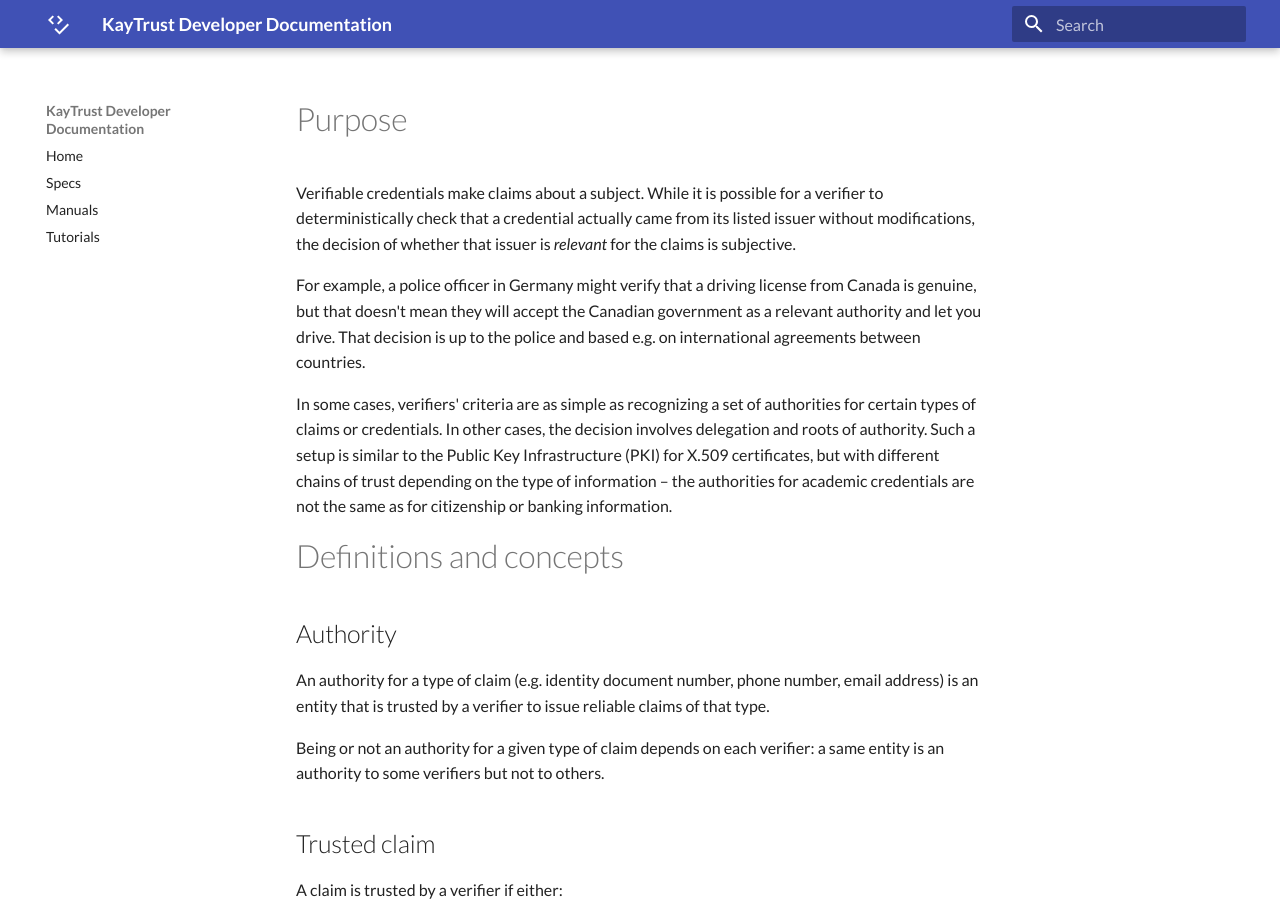
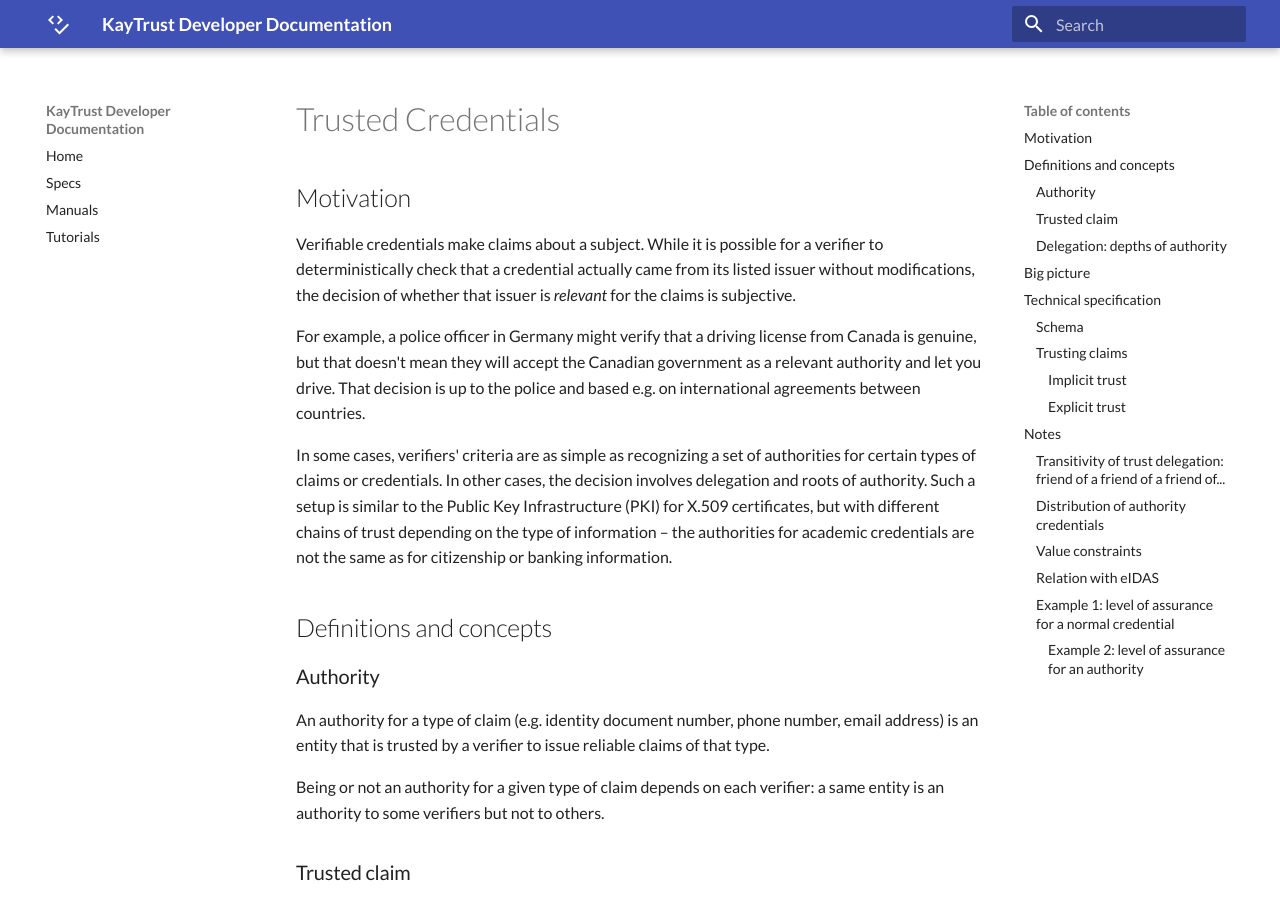
Before and after one commit to KayTrust/kaytrust.github.io, an MkDocs documentation site: the page built from docs/Specs/Trusted-Credentials.md, in a window 1280 px wide and 900 px high. Built offline with MkDocs 1.6.1 and Material for MkDocs 9.7.7, drawn with Linux system fonts in a browser that asks for light colours.

Commit message:
Updated Trusted Credentials

````diff
--- a/docs/Specs/Trusted-Credentials.md
+++ b/docs/Specs/Trusted-Credentials.md
@@ -1,4 +1,6 @@
-# Purpose
+# Trusted Credentials
+
+## Motivation
 
 Verifiable credentials make claims about a subject. While it is possible for a verifier to deterministically check that a credential actually came from its listed issuer without modifications, the decision of whether that issuer is _relevant_ for the claims is subjective.
 
@@ -6,22 +8,22 @@ For example, a police officer in Germany might verify that a driving license fro
 
 In some cases, verifiers' criteria are as simple as recognizing a set of authorities for certain types of claims or credentials. In other cases, the decision involves delegation and roots of authority. Such a setup is similar to the Public Key Infrastructure (PKI) for X.509 certificates, but with different chains of trust depending on the type of information – the authorities for academic credentials are not the same as for citizenship or banking information.
 
-# Definitions and concepts
+## Definitions and concepts
 
-## Authority
+### Authority
 
 An authority for a type of claim (e.g. identity document number, phone number, email address) is an entity that is trusted by a verifier to issue reliable claims of that type.
 
 Being or not an authority for a given type of claim depends on each verifier: a same entity is an authority to some verifiers but not to others.
 
-## Trusted claim
+### Trusted claim
 
 A claim is trusted by a verifier if either:
 
 - The verifier considers the issuer of the containing credential to be an authority for that claim (_implicit trust_).
 - Or the verifier decides to trust the claim directly, based on the verifier's own rules (_explicit trust_).
 
-## Delegation: depths of authority
+### Delegation: depths of authority
 
 Some entities, such as governments, have the authority to issue claims themselves but choose to delegate that authority to other entities.
 
@@ -33,13 +35,13 @@ Some entities, such as governments, have the authority to issue claims themselve
 - The Ministry of Education of a country may give authority to universities to issue diplomas (depth 1).
 - The government of a country may give authority to the Ministry of Education to give that authority to universities (depth 2).
 
-# Big picture
+## Big picture
 
 ![chainoftrust.png](../img/chainoftrust.png)
 
-# Technical specification
+## Technical specification
 
-## Schema
+### Schema
 
 The following schema is used by an issuer inside a Verifiable Credential's `credentialSubject` section to say that the subject is authoritative for a given claim type.
 
@@ -51,11 +53,11 @@ The following schema is used by an issuer inside a Verifiable Credential's `cred
   }
 ```
 
-## Trusting claims
+### Trusting claims
 
 A claim can be either implicitly or explicitly trusted. The sections below detail how trust is determined in either case. Implicit trust is defined recursively, with explicit trust being the exit case of the recursivity.
 
-### Implicit trust
+#### Implicit trust
 
 A claim is _implicitly trusted_ when the issuer of the credential is considered an authority for that claim, i.e. when the verifier trusts (implicitly or explicitly) an `authoritativeFor` claim about the issuer.
 
@@ -74,7 +76,7 @@ Example:
   - As a result, Recruiter X implicitly trusts John Doe's diploma.
 
 
-### Explicit trust
+#### Explicit trust
 
 A claim is _explicitly trusted_ when the verifier makes the decision based on its own (business, regulatory, etc.) rules. This is the simplest case.
 
@@ -86,23 +88,23 @@ Examples:
 4. _Recruiter X_ knows the DIDs of recognized universities and decides to trust any diplomas issued by those DIDs, for a specific range of issuance date.
 5. _Ask Y_ chooses to trust a specific public institution for `authoritativeFor` claims and a given depth, making that issuer a "Root authority" in a chain of trust.
 
-# Notes
+## Notes
 
-## Transitivity of trust delegation: friend of a friend of a friend of...
+### Transitivity of trust delegation: friend of a friend of a friend of...
 
 This specification defines implicit trust in a recursive way, with explicit trust being the exit condition. However, to prevent infinite loops and to avoid ridiculously long trust chains, verifiers may decide to put a practical limit to how many hops they support.
 
-## Distribution of authority credentials
+### Distribution of authority credentials
 
 This data model relies on the verifier's access to "trust credentials" in addition to the credential of first interest. This is similar to SSL's requirement for the server to distribute the complete chain of trust during handshake. Although this data model doesn't define a way for the holder to distribute the relevant trust credentials, a good practice might be to include all relevant credentials in a Verifiable Presentation. That being said, depending on the context the holder can assume that the verifier already trusts some of the involved authorities and thus avoid "stating the obvious".
 
-## Value constraints
+### Value constraints
 
 This model doesn't place any constraints on the value of the claims. For example, University of the North may not be an authority for Doctorates in Rocket Science but only for Masters in Literature.
 
 However, that limitation shouldn't be a problem thanks to the trust model. If an entity abuses their authority and starts signing certificates that they shouldn't, or otherwise fails to demonstrate that they're following a rigorous issuance process, they will take the risk of losing their status as an authority. Note the similarity with the inclusion of Root CAs by browsers in traditional PKI.
 
-## Relation with eIDAS
+### Relation with eIDAS
 
 Verifiable Credentials may contain a `levelOfAssurance` attribute as part of their metadata (i.e. at the same level as `credentialSubject`). The value of that property indicates how reliable the claims contained in the credential are.
 
@@ -125,7 +127,7 @@ The credential below claims the name of subject `did:xxx:abc` to be John Doe, wi
 }
 ```
 
-### Example 2: level of assurance for an authority
+#### Example 2: level of assurance for an authority
 
 The credential below claims that subject `did:xxx:def` (issuer of the credential above) is an authority for claims of type `name`, with a level of assurance "High" set by higher-level authority `did:xxx:ghi`.
 
````
